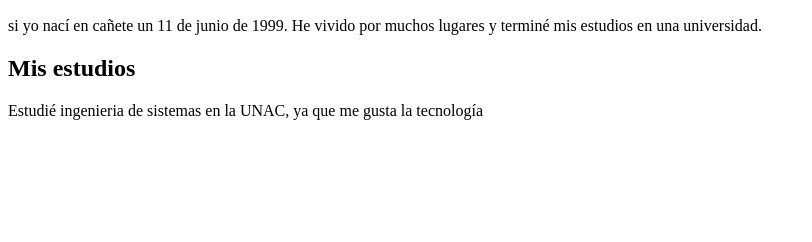
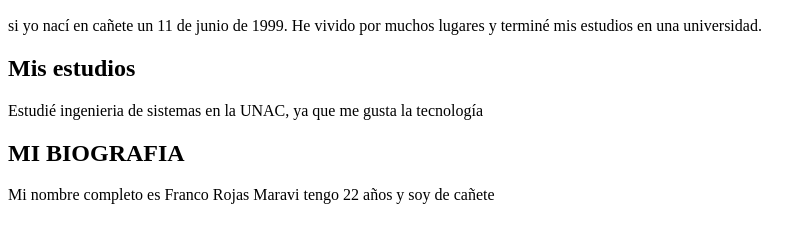
Before and after one commit to FrancoRojasM/mi-biograf-a, a plain HTML site: page index.html in a window 1280 px wide. Shown: the part 110-352 px from the top of the page, without its empty margins (0-812 px from the left). Drawn offline with Linux system fonts and the light colour scheme.

Commit message:
primera modificacion biografía

```diff
--- a/index.html
+++ b/index.html
@@ -18,5 +18,12 @@
         <h2>Mis estudios</h2>
         <p>Estudié ingenieria de sistemas en la UNAC, ya que me gusta la tecnología</p>
     </section>
+
+
+    <section>
+        <h1>MI BIOGRAFIA</h2>
+            <p>Mi nombre completo es Franco Rojas Maravi tengo 22 años y soy de cañete</p>
+    </section>
+
 </body>
 </html>
```
